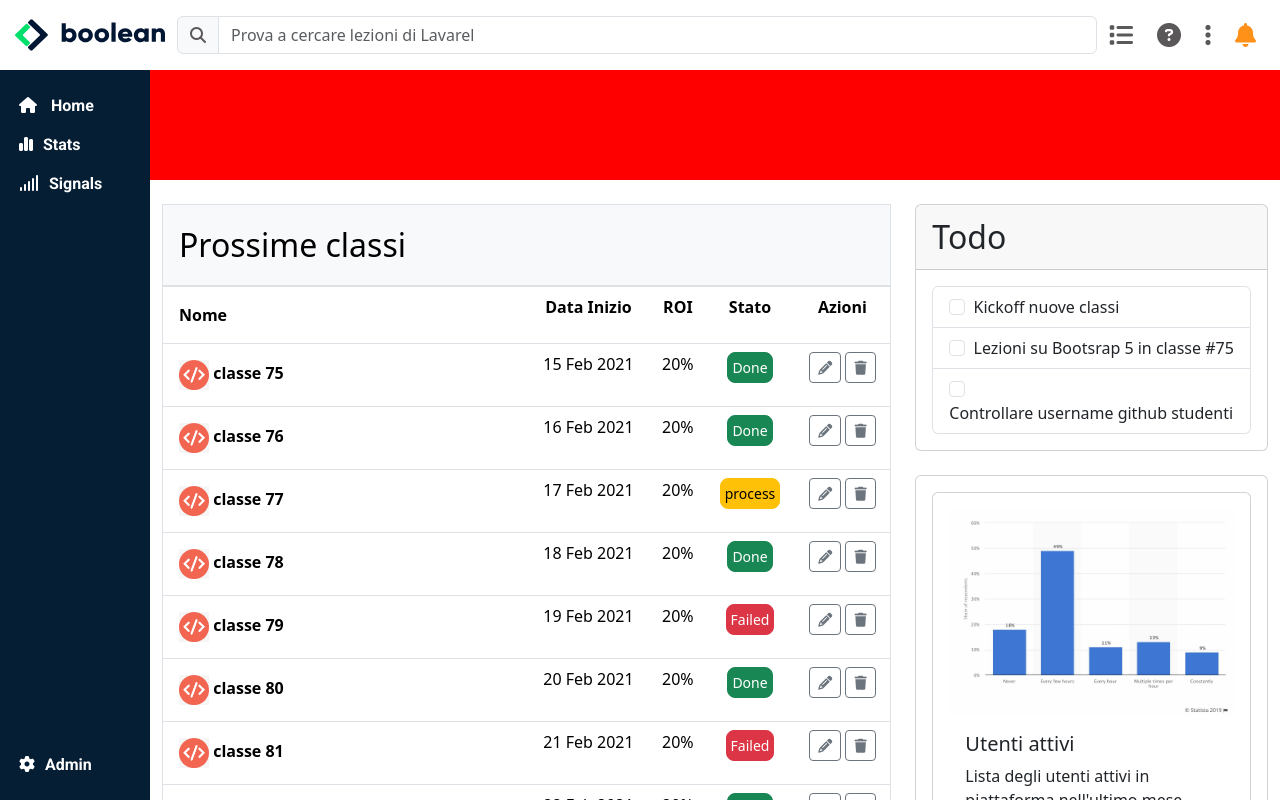
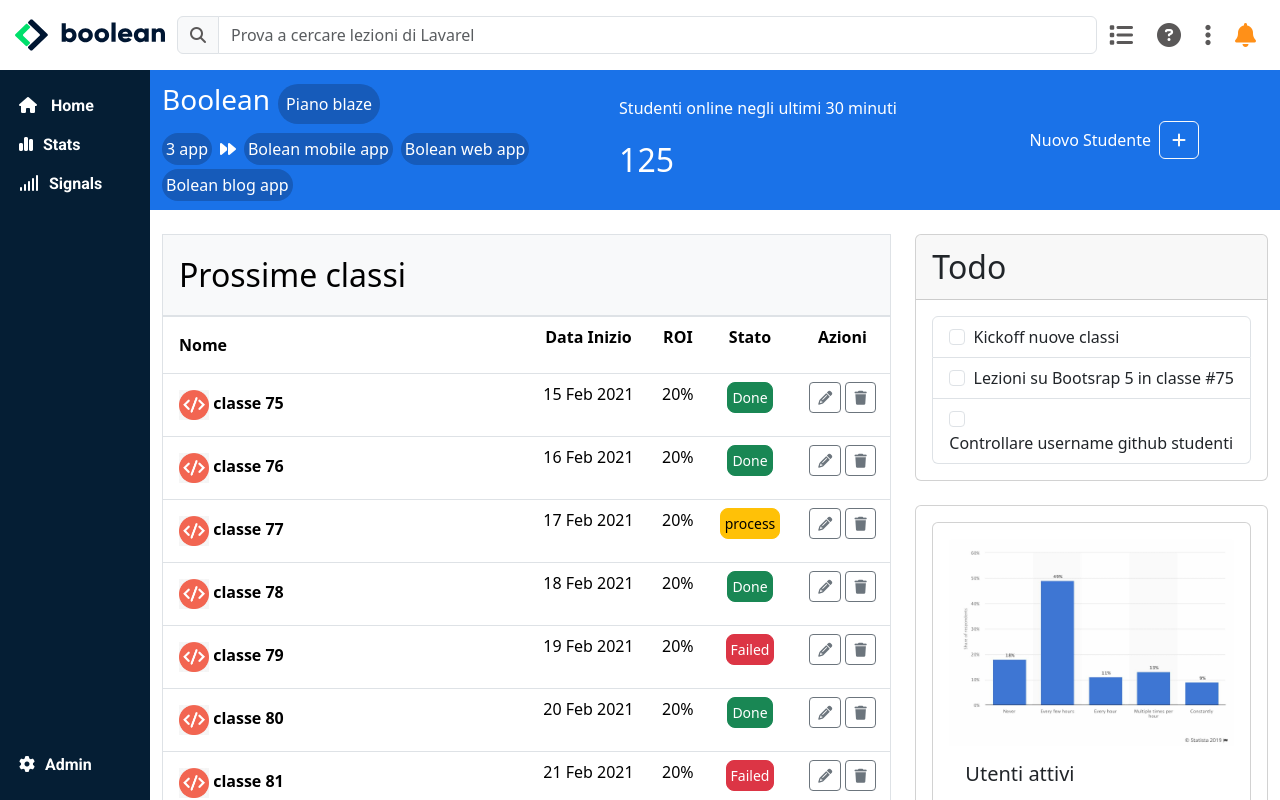
Before and after one commit to Matteo0421/html-css-bootstrap-dashboard, a plain HTML site: page index.html in a window 1280 px wide. Drawn offline with nearby package versions, Linux system fonts and the light colour scheme.

Commit message:
[add]camvas

```diff
--- a/assets/css/style.css
+++ b/assets/css/style.css
@@ -86,18 +86,22 @@ header .tag-header i:last-child{
 }
 
 .container-right .top-container-right{
-  background-color: red;
-  height: 120px;
+  background-color: var(--light-blue);
+  height: 150px;
 }
 
 .container-right .main-container-right,
 .container-right .main-container-right {
-  height: calc(100vh - 180px);
+  height: calc(100vh - 210px);
 
 }
 
 .table-img-first{
   width: 30px;
+}
+
+.mc-btn-dashboard{
+  background-color: #165BBA;
 }
 
 /* /CONTAINER-RIGHT */
--- a/index.html
+++ b/index.html
@@ -81,15 +81,68 @@
 
   <div class="container-right d-flex  flex-column ">
 
-    <div class="top-container-right">
-      <div class="row">
-        <div class="col col-12"></div>
+    <div class="top-container-right d-flex container-fluid ">
+      <div class="row text-white align-items-center   ">
+        <div class="col col-12 col-sm-4 col-md-5 ">
+
+
+          <div class="d-flex align-items-center flex-wrap my-1">
+            <h3 class="me-2">Boolean</h3>
+            <div class="mc-btn-dashboard rounded-pill p-2">Piano blaze</div>
+          </div>
+          <div class="d-flex align-items-center flex-wrap">
+            <div class="me-2 mc-btn-dashboard rounded-pill p-1 my-1">3 app</div>
+            <i class="me-2 fa-solid fa-forward"></i>
+            <div class="dropdown d-block d-md-none mc-btn-dashboard rounded-pill p-1">
+              <div type="button" data-bs-toggle="dropdown" aria-expanded="false">
+                <i class="fa-solid fa-plus"></i>
+              </div>
+              <ul class="dropdown-menu">
+                <li><button class="dropdown-item" type="button">Bolean mobile app</button></li>
+                <li><button class="dropdown-item" type="button">Bolean web app</button></li>
+                <li><button class="dropdown-item" type="button">Bolean blog app</button></li>
+              </ul>
+            </div>
+            <div class="d-none d-md-block mc-btn-dashboard rounded-pill p-1">Bolean mobile app</div>
+            <div class="d-none d-md-block mx-2 mc-btn-dashboard rounded-pill p-1">Bolean web app</div>
+            <div class="d-none d-md-block mc-btn-dashboard rounded-pill p-1">Bolean blog app</div>
+          </div>
+
+
+        </div>
+
+
+        <div class="col col-12 col-sm-4 col-md-4   ">
+          <p >Studenti online negli ultimi 30 minuti</p>
+          <span class="fs-2">125</span>
+        </div>
+
+
+        <div class="col col-12 col-md-3 col-sm-4 align-items-center d-flex justify-content-sm-end px-md-5 order-1 order-sm-0">
+          <span class="me-2">Nuovo Studente</span>
+          <button class="btn btn-outline-light" type="button" data-bs-toggle="offcanvas" data-bs-target="#offcanvasRight" aria-controls="offcanvasRight"><i class="fa-solid fa-plus"></i></button>
+          <div class="offcanvas offcanvas-end" tabindex="-1" id="offcanvasRight" aria-labelledby="offcanvasRightLabel">
+            <div class="offcanvas-header">
+              <h5 class="offcanvas-title" id="offcanvasRightLabel">Inserrisci un nuovo studente</h5>
+              <button type="button" class="btn-close" data-bs-dismiss="offcanvas" aria-label="Close"></button>
+            </div>
+            <div class="offcanvas-body">
+              ...
+            </div>
+          </div>
+        </div>
+
+
       </div>
+
+
     </div>
+
 
     <div class="container-fluid">
       <div class="main-container-right">
         <div class="row">
+
           <div class="col col-left col-12 col-md-12 col-lg-8 col-xl-8">
 
             <table class="table table-hover  text-center border mt-4   ">
```
